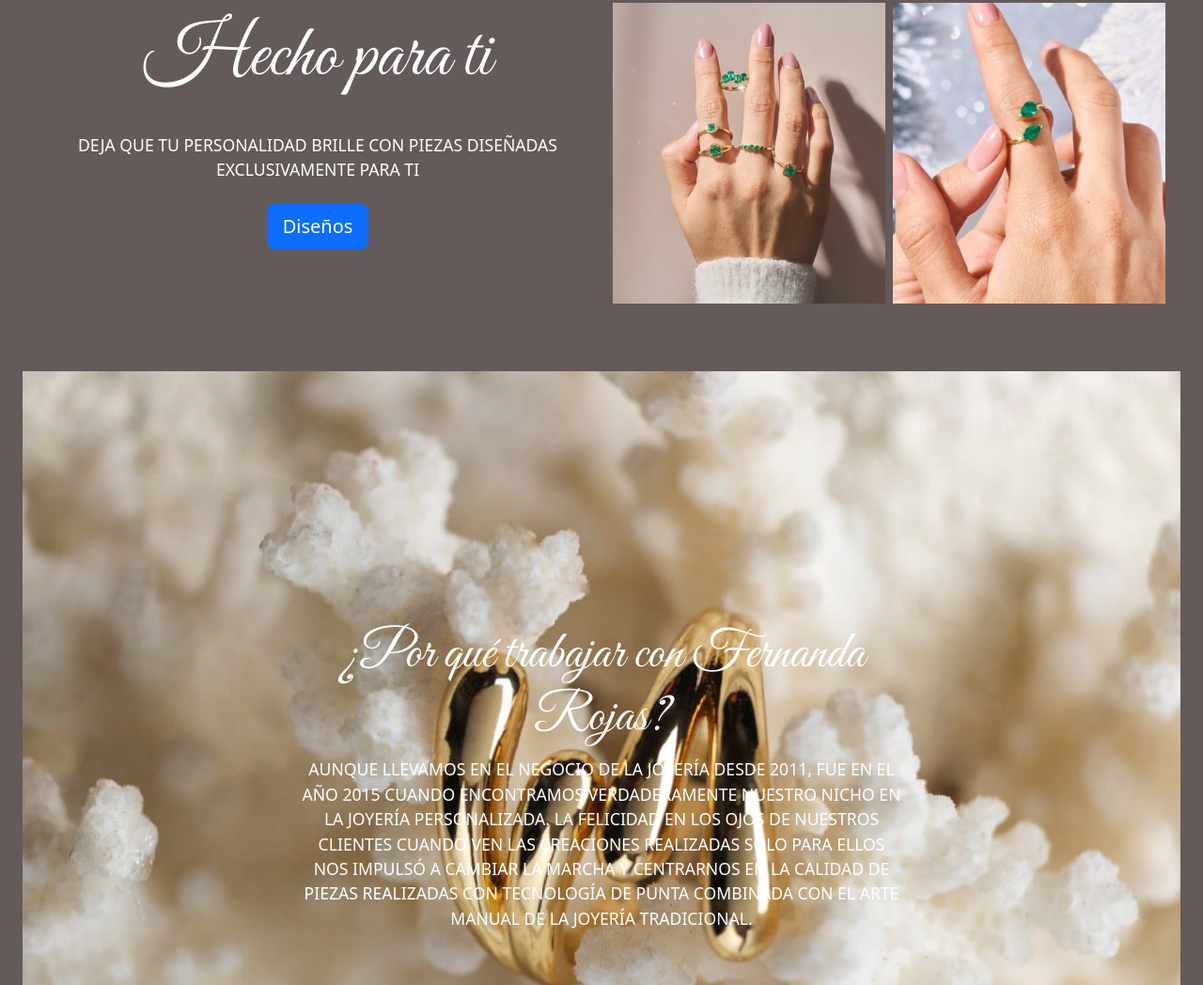
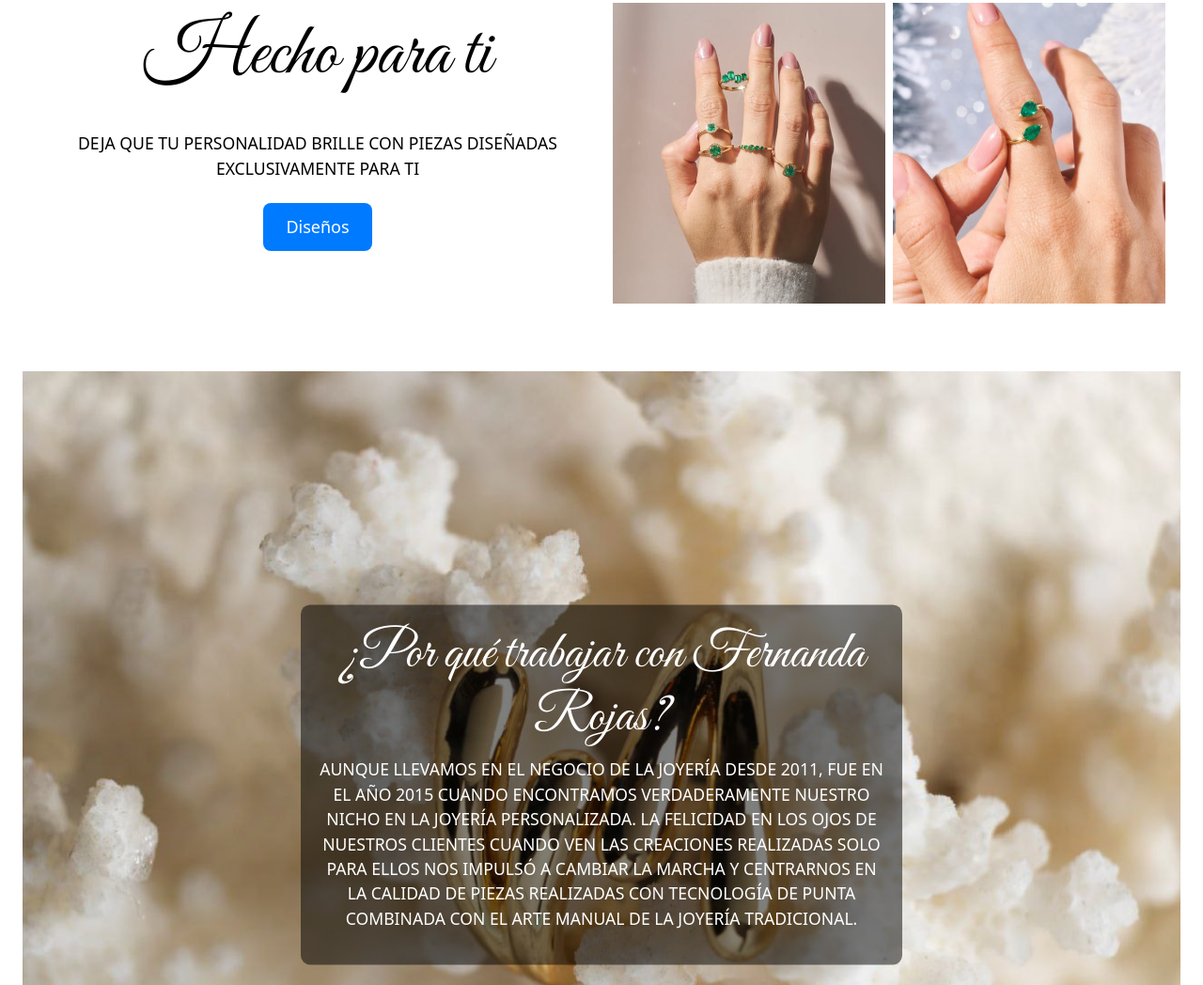
Before and after one commit to Samuel-Restrepo223/git-1, a plain HTML site: page index.html in a window 1280 px wide. Shown: the part 914-1962 px from the top of the page at 94% size. Drawn offline with nearby package versions, Linux system fonts and the light colour scheme.

Commit message:
se añaden cambios al inicio

```diff
--- a/css/styles.css
+++ b/css/styles.css
@@ -1,28 +1,44 @@
 @import url('https://fonts.googleapis.com/css2?family=Great+Vibes&display=swap');
 body{
-    background-color: rgb(100, 90, 90);
+    background-color: rgb(255, 255, 255);
 }
 p {
     font-size: clamp(0.1rem, 2vw, 1.1rem);
-    color: rgb(255, 255, 255);
+    color: rgb(0, 0, 0);
   }
 /* Inicio= Imagen y Texto */
 .title{
-    font-family: "Great Vibes", cursive;
-    color: white;
-    font-weight: 400;
-    font-style: 10rem;
-
+  font-family: "Great Vibes", cursive;
+  color: rgb(0, 0, 0);
+  font-weight: 400;
+  font-style: 10rem;
 }
 .title-2{
     font-family: "Great Vibes", cursive;
-    color: white;
+    color: rgb(0, 0, 0);
     font-weight: 400;
     font-style: 10rem;
+ }
+ .position-absolute.top-50.start-50.translate-middle.text-center {
+  background-color: rgba(0, 0, 0, 0.5);
+  color: white;
+  padding: 20px;
+  border-radius: 10px;
+  text-align: center;
+}
 
- }
+.position-absolute.top-50.start-50.translate-middle.text-center h1 {
+  color: white;
+}
+
+.position-absolute.top-50.start-50.translate-middle.text-center p {
+  color: white;
+}
 .sub{
-    color: white;
+    color: rgb(0, 0, 0);
+}
+.subtitulos{
+  color: black;
 }
 /* Finaliza */
 .h1.title-2 {
@@ -37,3 +53,21 @@ p {
     text-align: center;
     margin: 0;
 }
+/* botones */
+.btn.btn-primary.btn-lg.d-block.mx-auto{
+  background-color: #007bff;
+  color: white;
+  border: none;
+  padding: 12px 24px;
+  border-radius: 8px;
+  text-decoration: none;
+  font-size: 18px;
+  cursor: pointer;
+  transition: background-color 0.3s ease;
+}
+.btn.btn-primary.btn-lg.d-block.mx-auto:hover{
+  background-color: #575757;
+}
+a{
+  text-decoration: none;
+}
--- a/index.html
+++ b/index.html
@@ -1,5 +1,5 @@
 <!DOCTYPE html>
-<html lang="en">
+<html lang="es">
 <head>
     <meta charset="UTF-8">
     <meta name="viewport" content="width=device-width, initial-scale=1.0">
@@ -15,7 +15,7 @@
   <div class="position-relative p-4">
     <img src="./assets/inicio.jpg" class="img-fluid" alt="Imagen joyería">
     <div class="position-absolute top-50 start-50 translate-middle text-center">
-      <h1 class="title display-1  ">Fernanda Rojas</h1>
+      <h1 class="title display-1">Fernanda Rojas</h1>
       <p class="sub">JEWELRY DESIGN</p>
     </div>
   </div>
@@ -28,7 +28,9 @@
       <div >
         <h1 class="title-2 text-center display-1">Hecho para ti</h1>
         <br>
-        <p>DEJA QUE TU PERSONALIDAD BRILLE CON PIEZAS DISEÑADAS EXCLUSIVAMENTE PARA TI</p>
+        <p class="subtitulos">
+          DEJA QUE TU PERSONALIDAD BRILLE CON PIEZAS DISEÑADAS EXCLUSIVAMENTE PARA TI
+        </p>
         <br>
         <a href="./diseños.html" style="display: block; width: 100%;">
         <button type="button"class="btn btn-primary btn-lg d-block mx-auto">Diseños</button>
@@ -48,10 +50,10 @@
 <div class="position-relative p-4">
   <img src="./assets/fondo-2.jpg" class="img-fluid" alt="Imagen joyería">
   <div class="position-absolute top-50 start-50 translate-middle text-center">
-    <h1 class="title-2 display-4">
+    <h1 class="title display-4">
       ¿Por qué trabajar con Fernanda Rojas?
     </h1>
-    <p class="text-center">
+    <p class="text-center ">
       AUNQUE LLEVAMOS EN EL NEGOCIO DE LA JOYERÍA DESDE 2011, FUE EN EL
       AÑO 2015 CUANDO ENCONTRAMOS VERDADERAMENTE NUESTRO NICHO
       EN LA JOYERÍA PERSONALIZADA. LA FELICIDAD EN LOS OJOS DE
@@ -74,23 +76,26 @@
     <div class="row">
       <div class=" col col-md-4 text-center">
         <img src="./assets/apartado.2.jpg" alt="Descripción de la imagen 1" class="img-fluid">
-        <p class="mt-2">PLATA, ORO, GEMAS, OFRECEMOS UNA
+        <p class="mt-2 subtitulos">PLATA, ORO, GEMAS, OFRECEMOS UNA
           VARIEDAD DE OPCIONES..</p>
       </div>
       <div class="col col-md-4 text-center">
         <img src="./assets/partado.1.jpg" alt="Descripción de la imagen 2" class="img-fluid">
-        <p class="mt-2">CREAMOS DISEÑOS 3D QUE REFLEJAN TU
+        <p class="mt-2 subtitulos">CREAMOS DISEÑOS 3D QUE REFLEJAN TU
           PERSONALIDAD.
           </p>
       </div>
       <div class="col col-md-4 text-center">
         <img src="./assets/apartado.2.jpg" alt="Descripción de la imagen 3" class="img-fluid">
-        <p class="mt-2">TE OFRECEMOS ACTUALIZACIONES
+        <p class="mt-2 subtitulos">TE OFRECEMOS ACTUALIZACIONES
 PERIÓDICAS SOBRE TU JOYERÍA</p>
       </div>
     </div>
   </div>
-
+  <a href="./contacto.htm" style="display: block; width: 100%;">
+        <button type="button"class="btn btn-primary btn-lg d-block mx-auto">Contacto</button>
+        <br>
+        </a>
 
 <script src="	https://cdn.jsdelivr.net/npm/bootstrap@5.3.5/dist/js/bootstrap.bundle.min.js"></script>
 <script src="./js/script.js"></script>
```
